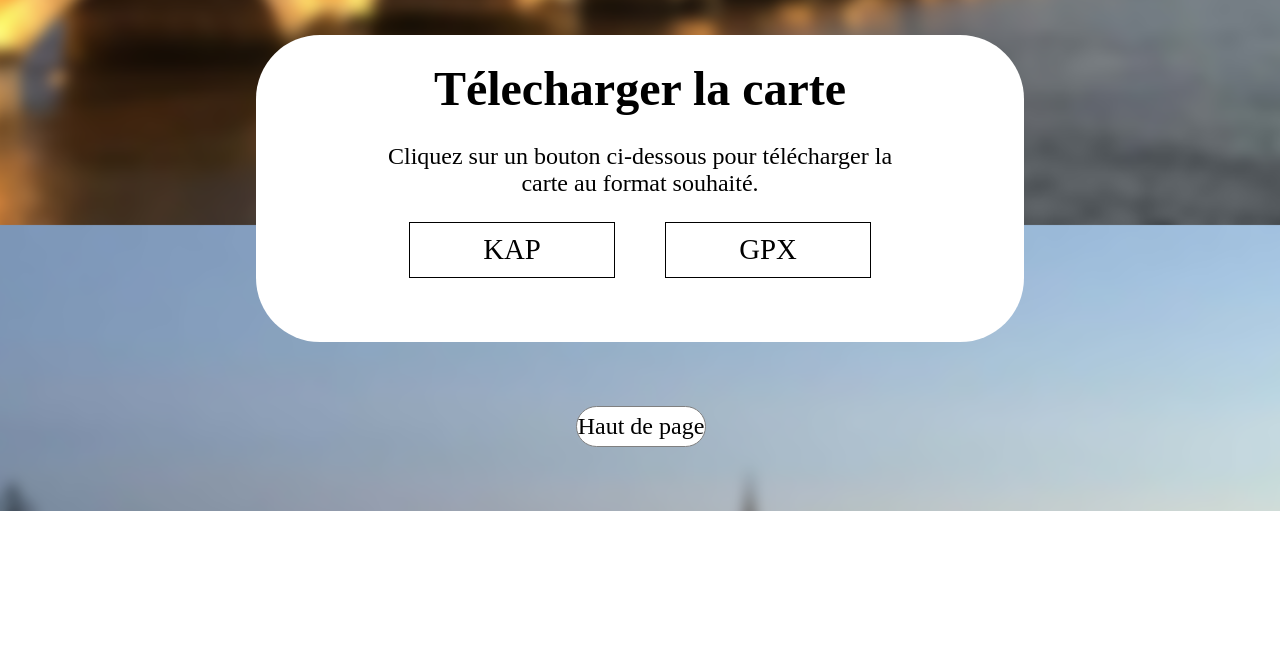
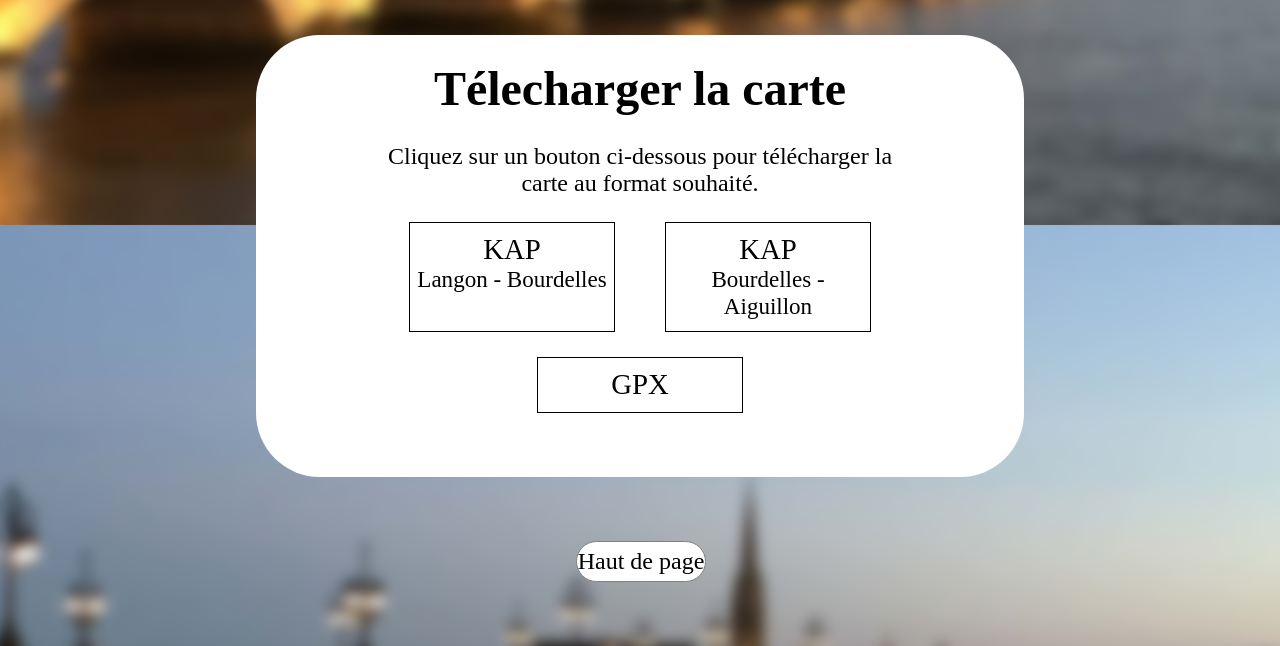
Before and after one commit to minunn/Gar-on-web, a PHP site: page / in a window 1280 px wide. Shown: the part 2175-2821 px from the top of the page. Before the commit the page ends 2686 px from the top, so only its background shows below. Run offline with PHP 8.4, Linux system fonts and the light colour scheme; data comes from the database, SQL or seed files in the repository; some libraries are stand-ins or nearby versions.

Commit message:
Ajout des 2 fichiers KAP à télécharger

```diff
--- a/css/index.css
+++ b/css/index.css
@@ -206,6 +206,10 @@ iframe {
   justify-content: space-around;
 }
 
+.boutons p {
+  font-size: 0.8em;
+}
+
 .formats {
   border: 1px solid black;
   font-size: 120%;
--- a/index.php
+++ b/index.php
@@ -86,8 +86,11 @@
                 <h3>Télecharger la carte</h3><br>
                 <p>Cliquez sur un bouton ci-dessous pour télécharger la carte au format souhaité.</p>
                 <div class="boutons">
-                    <div class="formats"><a href="Download/map.kap" download="Download/map.kap">KAP</a></div>
-                    <div class="formats"><a href="Download/points.gpx" download="Download/points.gpx">GPX</a></div>
+                    <div class="formats"><a href="Download/Langon-Bourdelles.kap" download="Download/Langon-Bourdelles.kap">KAP <p>Langon - Bourdelles</p></a></div>
+                    <div class="formats"><a href="Download/Bourdelles-Aiguillon.kap" download="Download/Bourdelles-Aiguillon.kap">KAP <p>Bourdelles - Aiguillon</p></a></div>
+                </div>
+                <div class="boutons">
+                    <div class="formats"><a href="Download/points.gpx">GPX</a></div>
                 </div>
             </div>
             <footer>
```
Also changed, not shown: 2 other files.
